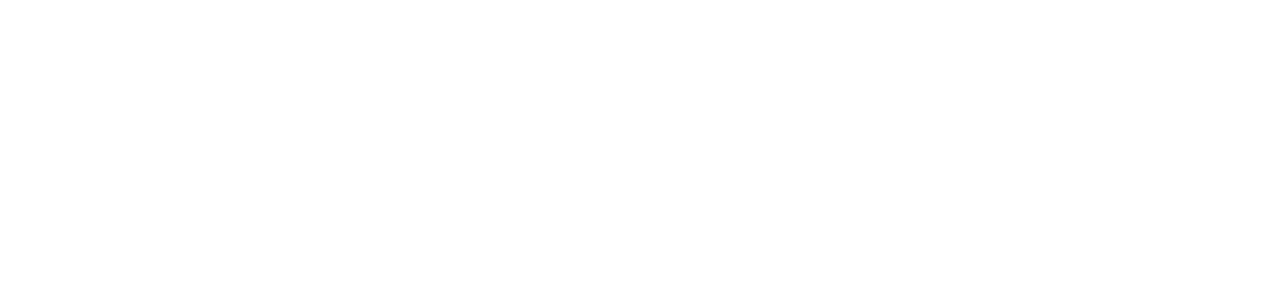
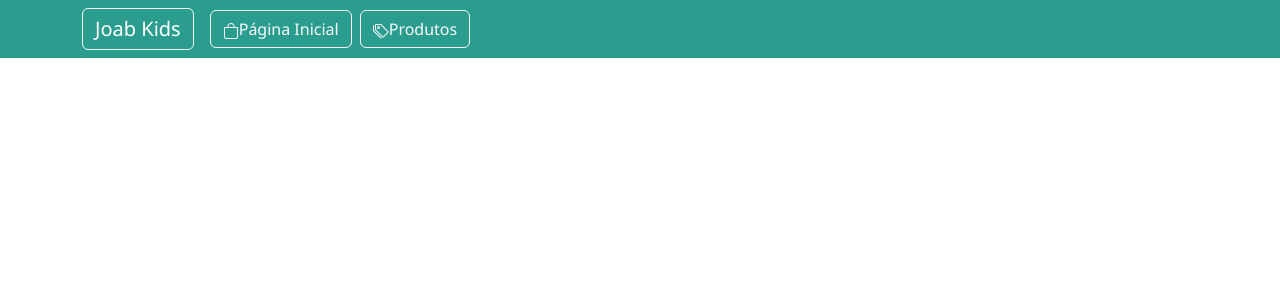
Before and after one commit to lefitano/JoabKids-Market, a React app in the folder frontend/: page / in a window 1280 px wide. Shown: the top 300 px of the page. Built offline with nearby package versions, Linux system fonts and the light colour scheme; the HTML template or start-up script is replaced by a standard one.

Commit message:
feat: codigos no header e adicionando na page home

```diff
--- a/frontend/package.json
+++ b/frontend/package.json
@@ -12,7 +12,9 @@
   "dependencies": {
     "bootstrap": "^5.3.8",
     "react": "^19.2.4",
+    "react-bootstrap": "^2.10.10",
     "react-dom": "^19.2.4",
+    "react-icons": "^5.6.0",
     "react-router-dom": "^7.14.1"
   },
   "devDependencies": {
--- a/frontend/src/App.jsx
+++ b/frontend/src/App.jsx
@@ -1,12 +1,13 @@
-import 'bootstrap/dist/css/bootstrap.min.css'
-import './App.css'
+import 'bootstrap/dist/css/bootstrap.min.css';
+import './App.css';
+  import Home from './pages/Home.jsx';
 
 function App() {
 
 
   return (
     <>
-
+      <Home/>
     </>
   )
 }
--- a/frontend/src/components/Header.jsx
+++ b/frontend/src/components/Header.jsx
@@ -0,0 +1,20 @@
+import Container from 'react-bootstrap/Container';
+import Nav from 'react-bootstrap/Nav';
+import Navbar from 'react-bootstrap/Navbar';
+import { BsBag } from "react-icons/bs";
+import { BsTags } from "react-icons/bs";
+import { BsCart2 } from "react-icons/bs";
+import Button from 'react-bootstrap/Button';
+export default function Header(){
+    return(
+        <Navbar variant="dark" style={{backgroundColor:"#2a9d8f"}}>
+        <Container>
+          <Navbar.Brand className="btn btn-outline-light" href="#home">Joab Kids</Navbar.Brand>
+          <Nav className="me-auto">
+            <Button className="me-2" variant="outline-light" href="#home"><BsBag/>Página Inicial</Button>
+            <Button variant="outline-light" href="#features"><BsTags/>Produtos</Button>
+          </Nav>
+        </Container>
+      </Navbar>
+  );
+}
--- a/frontend/src/pages/Home.jsx
+++ b/frontend/src/pages/Home.jsx
@@ -0,0 +1,10 @@
+import Header from '../components/Header.jsx';
+
+export default function Home(){
+    return(
+        <>
+        <Header/>
+
+        </>
+    )
+}
```
Also changed, not shown: 1 other file (tests, documents, lock files or other folders).
